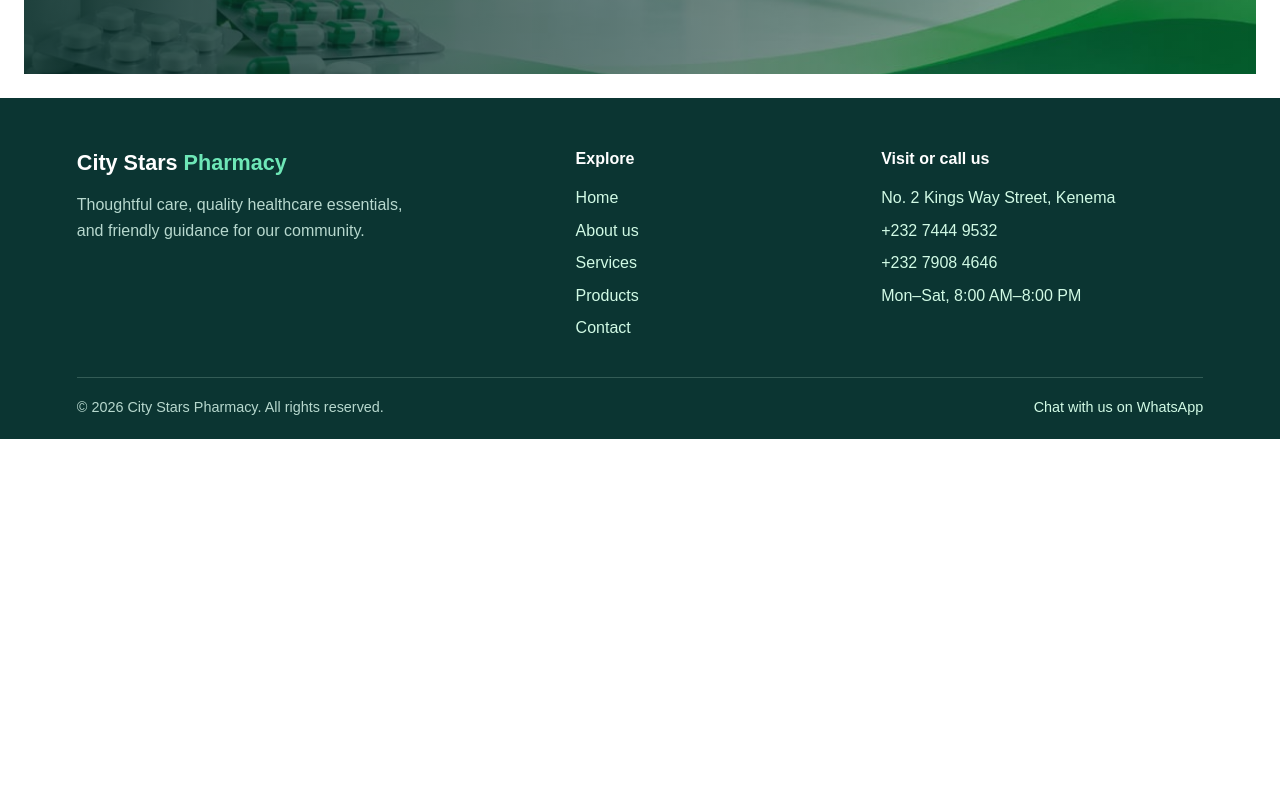
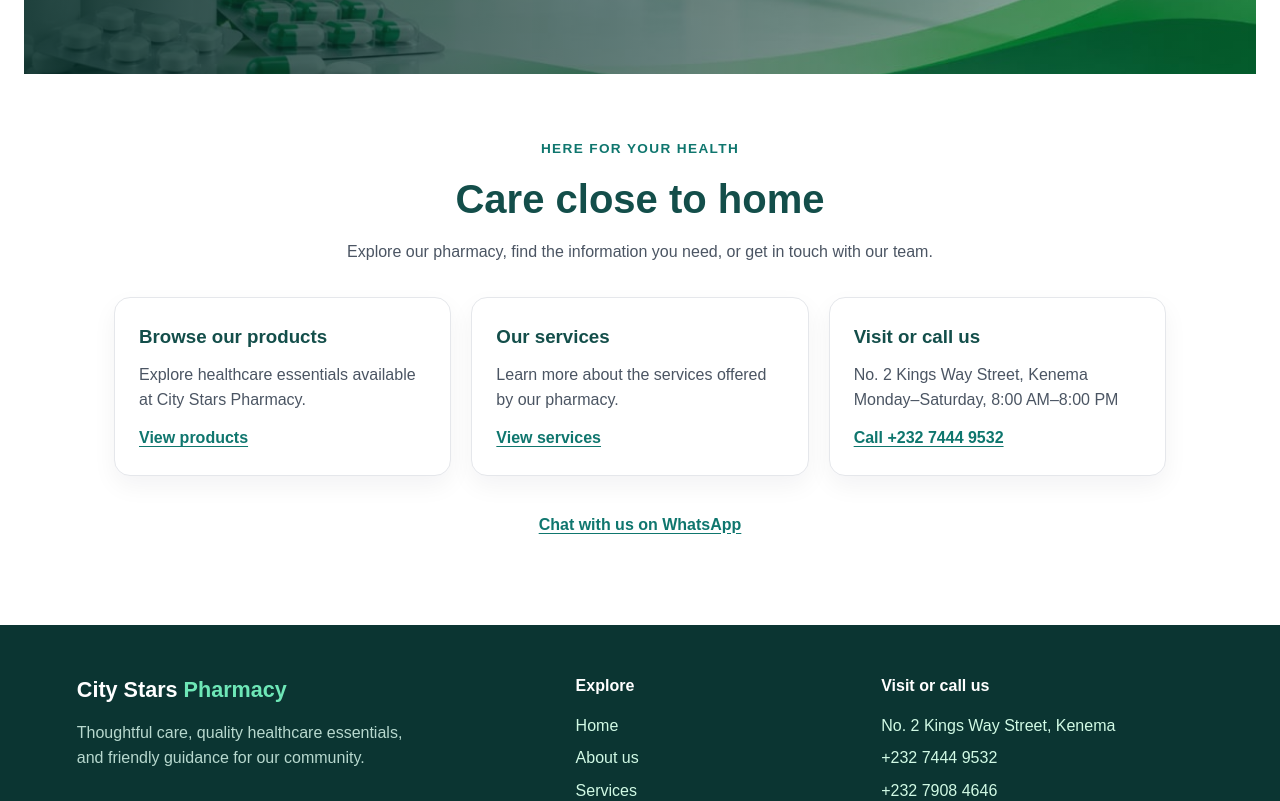
Before and after one commit to bahchernor884-ctrl/pharmacy-site, a plain HTML site: page index.html in a window 1280 px wide. Shown: the part 616-1417 px from the top of the page. Before the commit the page ends 1055 px from the top, so only its background shows below. Drawn offline with Linux system fonts and the light colour scheme.

Commit message:
fix home page, and styling

```diff
--- a/css/style.css
+++ b/css/style.css
@@ -1019,3 +1019,79 @@ main {
 .add-btn:hover {
   background-color: #115e59;
 }
+
+.home-details {
+    max-width: 1100px;
+    margin: 0 auto;
+    padding: 64px 24px;
+}
+
+.home-details-heading {
+    max-width: 650px;
+    margin: 0 auto 32px;
+    text-align: center;
+}
+
+.home-section-label {
+    color: #0f766e;
+    font-size: 0.85rem;
+    font-weight: bold;
+    letter-spacing: 0.1em;
+    text-transform: uppercase;
+}
+
+.home-details-heading h2 {
+    margin: 8px 0;
+    color: #134e4a;
+    font-size: clamp(1.8rem, 4vw, 2.5rem);
+}
+
+.home-details-heading > p:last-child,
+.home-detail-card p {
+    color: #4b5563;
+}
+
+.home-details-grid {
+    display: grid;
+    grid-template-columns: repeat(3, minmax(0, 1fr));
+    gap: 20px;
+}
+
+.home-detail-card {
+    padding: 24px;
+    border: 1px solid #e5e7eb;
+    border-radius: 16px;
+    background: white;
+    box-shadow: 0 10px 24px rgba(15, 23, 42, 0.05);
+}
+
+.home-detail-card h3 {
+    margin-bottom: 10px;
+    color: #134e4a;
+}
+
+.home-detail-card a,
+.home-whatsapp a {
+    display: inline-block;
+    margin-top: 12px;
+    color: #0f766e;
+    font-weight: bold;
+    text-underline-offset: 3px;
+}
+
+.home-detail-card a:focus-visible,
+.home-whatsapp a:focus-visible {
+    outline: 3px solid #facc15;
+    outline-offset: 3px;
+}
+
+.home-whatsapp {
+    margin-top: 24px;
+    text-align: center;
+}
+
+@media (max-width: 700px) {
+    .home-details-grid {
+        grid-template-columns: 1fr;
+    }
+}
--- a/index.html
+++ b/index.html
@@ -41,6 +41,41 @@
       </div>
     </div>
   </section>
+
+  <section class="home-details" aria-labelledby="home-details-title">
+  <div class="home-details-heading">
+    <p class="home-section-label">Here for your health</p>
+    <h2 id="home-details-title">Care close to home</h2>
+    <p>Explore our pharmacy, find the information you need, or get in touch with our team.</p>
+  </div>
+
+  <div class="home-details-grid">
+    <article class="home-detail-card">
+      <h3>Browse our products</h3>
+      <p>Explore healthcare essentials available at City Stars Pharmacy.</p>
+      <a href="product.html">View products</a>
+    </article>
+
+    <article class="home-detail-card">
+      <h3>Our services</h3>
+      <p>Learn more about the services offered by our pharmacy.</p>
+      <a href="services.html">View services</a>
+    </article>
+
+    <article class="home-detail-card">
+      <h3>Visit or call us</h3>
+      <p>No. 2 Kings Way Street, Kenema</p>
+      <p>Monday–Saturday, 8:00 AM–8:00 PM</p>
+      <a href="tel:+23274449532">Call +232 7444 9532</a>
+    </article>
+  </div>
+
+  <p class="home-whatsapp">
+    <a href="https://wa.me/23274449532" target="_blank" rel="noopener noreferrer">
+      Chat with us on WhatsApp
+    </a>
+  </p>
+</section>
 </main>
     <footer class="footer">
   <div class="footer-main">
```
